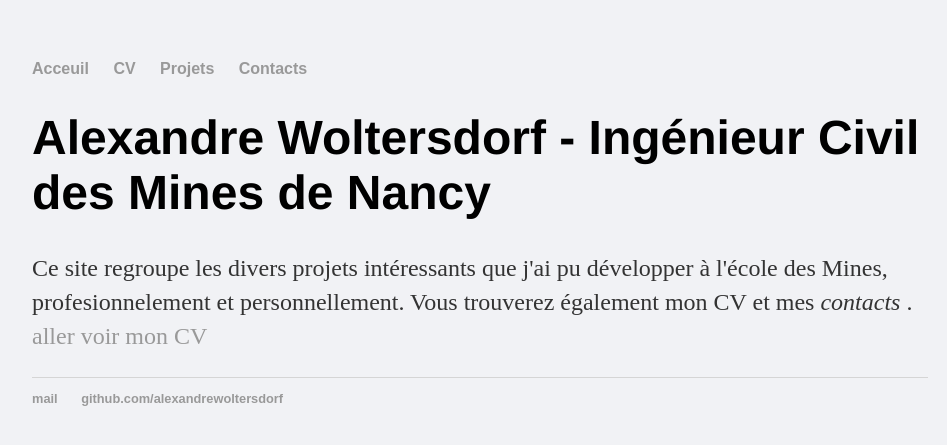
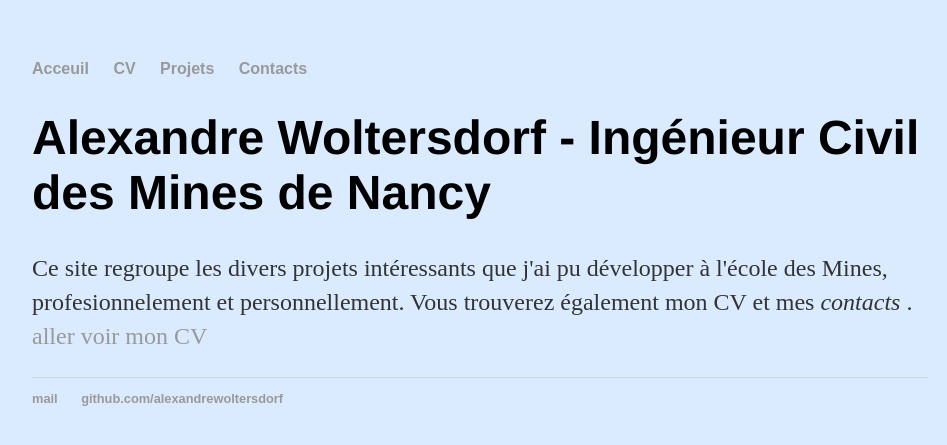
Before and after one commit to AlexandreWoltersdorf/AlexandreWoltersdorf.github.io, a Jekyll site: the page built from index.html, in a window 1280 px wide. Shown: the top 445 px of the page, without its empty margins (160-1107 px from the left). Built offline with Jekyll 4.4.1, drawn with Linux system fonts in a browser that asks for light colours; some web fonts are replaced.

Commit message:
Update main.css

```diff
--- a/css/main.css
+++ b/css/main.css
@@ -1,5 +1,5 @@
 body {
-    background-color: #F1F2F5;
+    background-color: #DBEBFF;
     margin: 60px auto;
     width: 70%;
 }
```
